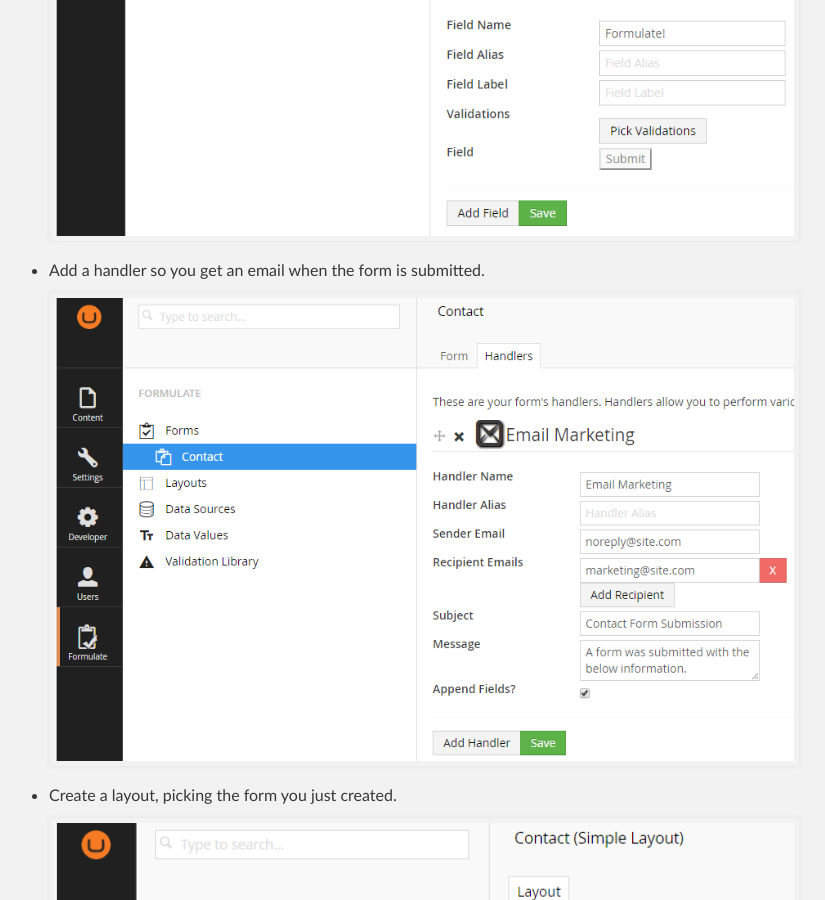
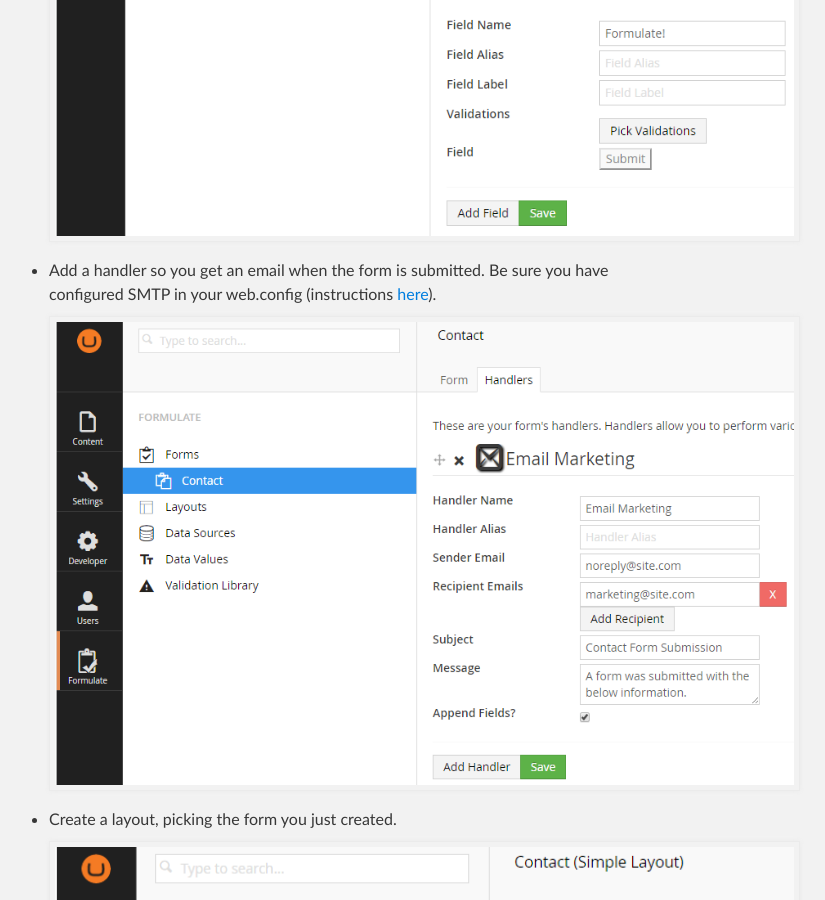
Before and after one commit to rhythmagency/formulate, a Jekyll site: the page built from simple-form.md, in a window 1280 px wide and 900 px high, scrolled down 1175 px. Shown: the whole window, without its empty margins (291-1116 px from the left). Built offline with Jekyll 4.4.1, drawn with Linux system fonts in a browser that asks for light colours.

Commit message:
Added information about configuring SMTP.

```diff
--- a/simple-form.md
+++ b/simple-form.md
@@ -18,7 +18,7 @@ Here are those steps, explained in detail:
 
 * Create a form, adding any fields that are necessary (don't forget to add at least one button field).
 ![Create Formulate Form](/images/simple-form/form.png)
-* Add a handler so you get an email when the form is submitted.
+* Add a handler so you get an email when the form is submitted. Be sure you have configured SMTP in your web.config (instructions [here](/smtp-configuration)).
 ![Add Formulate Handler](/images/simple-form/handlers.png)
 * Create a layout, picking the form you just created.
 ![Create Formulate Layout](/images/simple-form/layout.png)
```
Also changed, not shown: smtp-configuration.md (added, +21 -0 lines).
